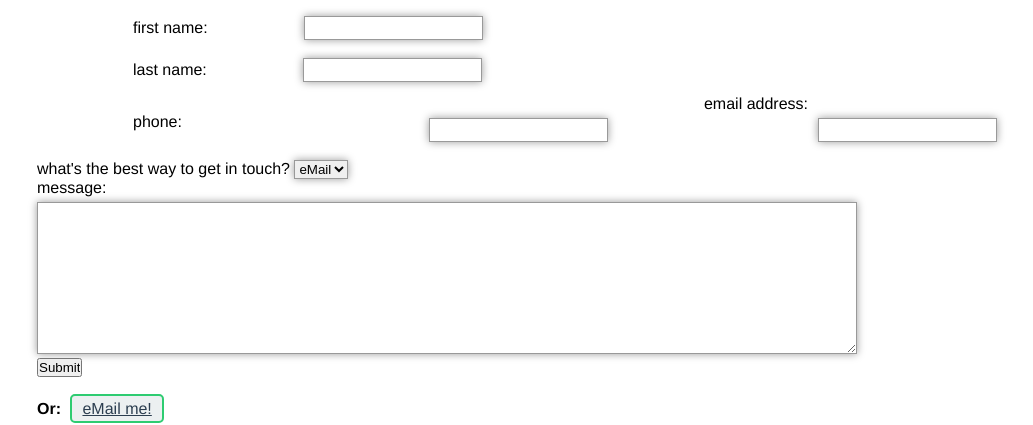
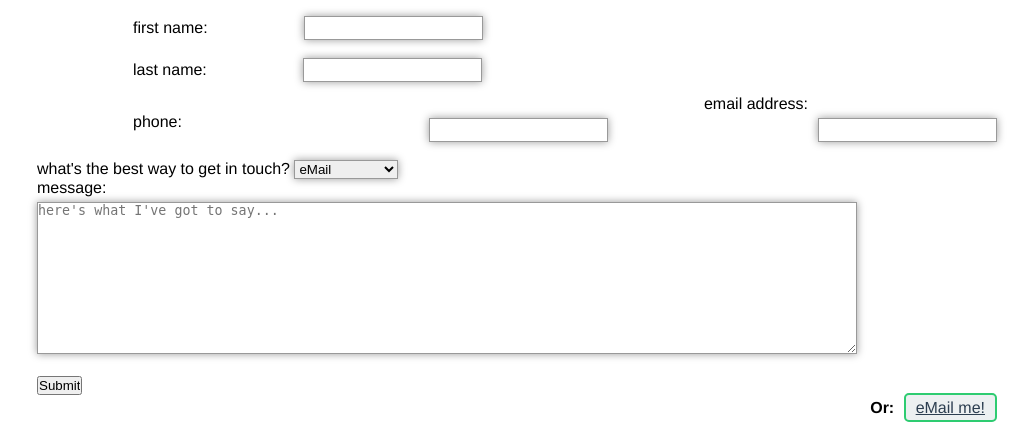
Before and after one commit to plammo/ywbc_portfolio_wireframe, a PHP site: page /contact.html in a window 1280 px wide. Shown: the part 615-1040 px from the top of the page, without its empty margins (123-1156 px from the left). Run offline with PHP 8.4, Linux system fonts and the light colour scheme.

Commit message:
latest changes

```diff
--- a/contact.html
+++ b/contact.html
@@ -60,8 +60,6 @@
 			</div>
 		</div>
 
-
-
 				<form action="" id="contact_form">
 				<div class="contact__first_name">
 					<label>first name:</label><input type="text" name="firstName" class="field contact__first_name">
@@ -82,18 +80,22 @@
 					<option value="email">eMail</option>
 					<option value="phone">call</option>
 					<option value="textmess">text</option>
+					<option value="none">carrier pigeon</option>
 				</select><br>
 
 				message:<br>
-				<textarea rows="10" cols="100" class="field contact__textarea"></textarea><br>
+				<textarea rows="10" cols="100" class="field contact__textarea" placeholder="here's what I've got to say..."></textarea><br><br>
 
 
 
 				<input type="submit" value="Submit">
 
+
+				<div class="contact__email_me">
 				 <p><strong>Or:</strong>
 
 				<a href="mailto:plammo5@live.com?subject=Hey%20Paul%20lets%20catch%20up" class="contact__email">eMail me!</a></p>
+				</div>
 				</form>
 			</div>
 		</div>
--- a/css/main.css
+++ b/css/main.css
@@ -248,6 +248,9 @@ label{
 
 }
 
+.contact__email_me {
+	float: right;
+}
 
 
 .contact__email{
```
Also changed, not shown: form_demo.php (added, +36 -0 lines).
